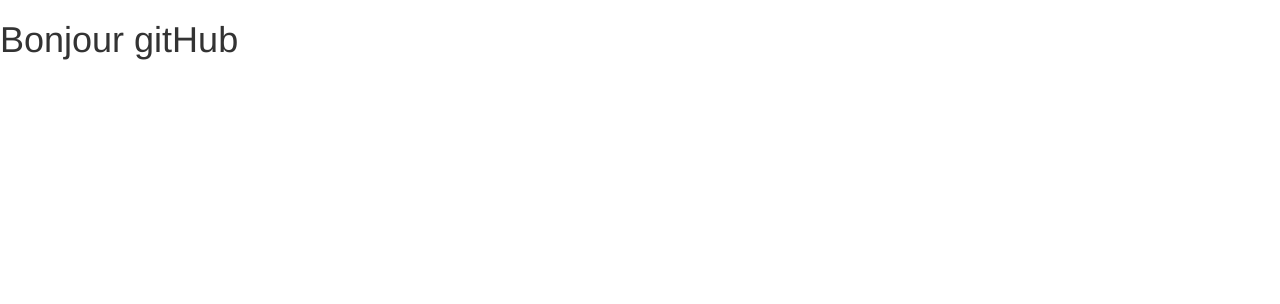
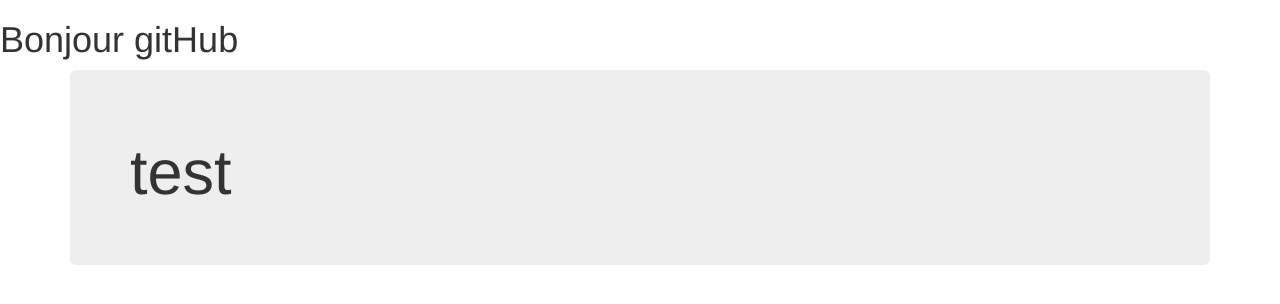
Before and after one commit to pentest225/tuto, a plain HTML site: page index.html in a window 1280 px wide. Drawn offline with nearby package versions, Linux system fonts and the light colour scheme.

Commit message:
Julbotron
DeuxiemmeCommit

```diff
--- a/index.html
+++ b/index.html
@@ -16,5 +16,12 @@
 </head>
 <body>
     <h1>Bonjour gitHub</h1>
+    <section>
+        <div class="container">
+            <div class="jumbotron">
+                <h1>test</h1>
+            </div>
+        </div>
+    </section>
 </body>
 </html>
```
